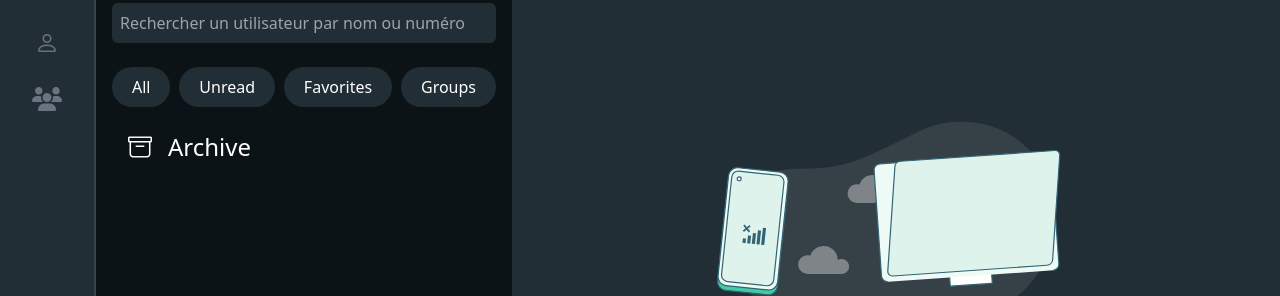
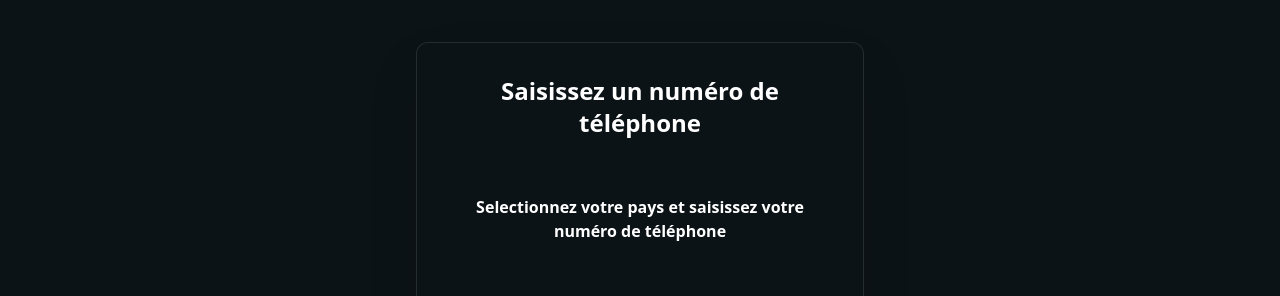
Before and after one commit to gorguimarena/whatsAppClone-, a website built with Vite: page index.html in a window 1280 px wide. Shown: the part 109-405 px from the top of the page. Built offline with nearby package versions, Linux system fonts and the light colour scheme; data requests are answered from the project's data file; files whose address does not match are found by name.

Commit message:
amelioration des affichage des users

```diff
--- a/src/js/component/forms/connexion.js
+++ b/src/js/component/forms/connexion.js
@@ -175,7 +175,7 @@ export const formConnexionContainer = createElement(
       "overflow-hidden",
       "relative",
     ],
-    vShow: window.location.hostname !== "localhost" && !getIsConnected(),
+    vShow: true,
     onSubmit: (e) => {
       e.preventDefault();
 
--- a/src/js/component/main/listdispaly.js
+++ b/src/js/component/main/listdispaly.js
@@ -19,5 +19,5 @@ export const main = createElement(
       e.preventDefault();
     },
   },
-  window.location.hostname == "localhost" ? chats : chats
+  chats
 );
--- a/src/js/component/main/space.js
+++ b/src/js/component/main/space.js
@@ -14,7 +14,7 @@ export function setUserId(id) {
   localStorage.setItem('userId', JSON.stringify(id));
 }
 
-export let userId = window.location.hostname === "localhost" ? 5 : getUserId();
+export let userId =  getUserId();
 
 
 export const space = createElement(
@@ -26,7 +26,7 @@ export const space = createElement(
       "flex",
       "bg-[#222e35]",
     ],
-    vShow: window.location.hostname === "localhost" || getIsConnected()
+    vShow: false
 ,
   },
   [
@@ -39,7 +39,7 @@ export const space = createElement(
 
 
 setInterval(() => {
-  if(navigator.onLine && userId) {
+  if(navigator.onLine && userId !== null) {
     getConversationsToServer(userId);
     getUsersWithPrivateConversations(userId);
   }
--- a/src/js/services/connect.js
+++ b/src/js/services/connect.js
@@ -1,4 +1,5 @@
 import { setUserId } from "../component/main/space";
+import { clearUser } from "./user";
 
 function setIsConnected(connected) {
   localStorage.setItem('isConnected', JSON.stringify(connected));
@@ -11,6 +12,7 @@ function getIsConnected() {
 function disconnected() {
   setUserId(null);
   setIsConnected(false);
+  clearUser();
   location.reload();
 }
 
--- a/src/js/services/conversations.js
+++ b/src/js/services/conversations.js
@@ -108,16 +108,20 @@ function getConversationName(conv, userId) {
 
 
 export function filterAndStoreConversationsByUserId(conversations, userId) {
-  const userConversations = conversations.filter(conv =>
-  conv.participants.includes(Number(userId))
+
+  const userConversations = conversations.filter((conv) =>
+  conv.participants.map(String).includes(String(userId))
 );
+
+
+  console.log(conversations);
 
 
   const archived = [];
   const groups = [];
   const normal = [];
 
-  userConversations.forEach((conv) => {
+  for (const conv of userConversations) {
     if (conv.isArchived) {
       archived.push(conv);
     } else if (conv.isGroup) {
@@ -125,8 +129,7 @@ export function filterAndStoreConversationsByUserId(conversations, userId) {
     } else {
       normal.push(conv);
     }
-
-  });
+  }
 
   storeConversations(normal);
   storeArchivedConversations(archived);
--- a/src/js/services/user.js
+++ b/src/js/services/user.js
@@ -15,7 +15,6 @@ export function getUsers(){
 export function getUser(){
     return JSON.parse(localStorage.getItem('user'));
 }
-
 
 export function clearUser() {
     localStorage.removeItem('user');
```
Also changed, not shown: src/css/style.css.
